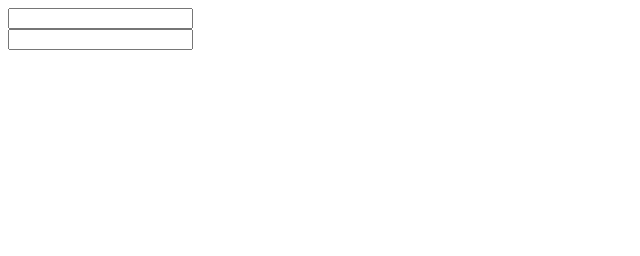
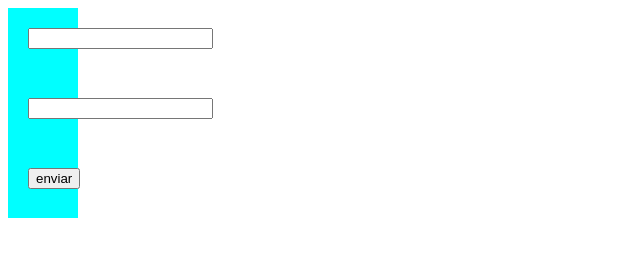
Before and after one commit to Wyeels/javascript, a plain HTML site: page praticas/inter.html in a window 1280 px wide. Shown: the whole page, without its empty margins (0-640 px from the left). Drawn offline with Linux system fonts and the light colour scheme.

Commit message:
Update inter.html

```diff
--- a/praticas/inter.html
+++ b/praticas/inter.html
@@ -4,6 +4,14 @@
     <meta charset="UTF-8">
     <meta name="viewport" content="width=device-width, initial-scale=1.0">
     <title>Interação</title>
+    <style>
+        div {
+            width: 30px;
+            height: 30px;
+            padding: 20px;
+            background-color: aqua;
+        }
+    </style>
 </head>
 <body>
     <main>
@@ -16,13 +24,18 @@
                     <input type="number" name="numb" id="inum2">
                 </div>
                 <div id="iresult">
-
+                    <input type="button" value="enviar" onclick="mostrarSoma()">
                 </div>
             </form>
         </section>
     </main>
     <script>
-        window.alert('pau')
+        function mostrarSoma() {
+            var n1 = Number(document.getElementById('inum1').value)
+            var n2 = Number(document.getElementById('inum2').value)
+            var result = n1 + n2
+            window.alert(result)
+        }
     </script>
 </body>
 </html>
```
